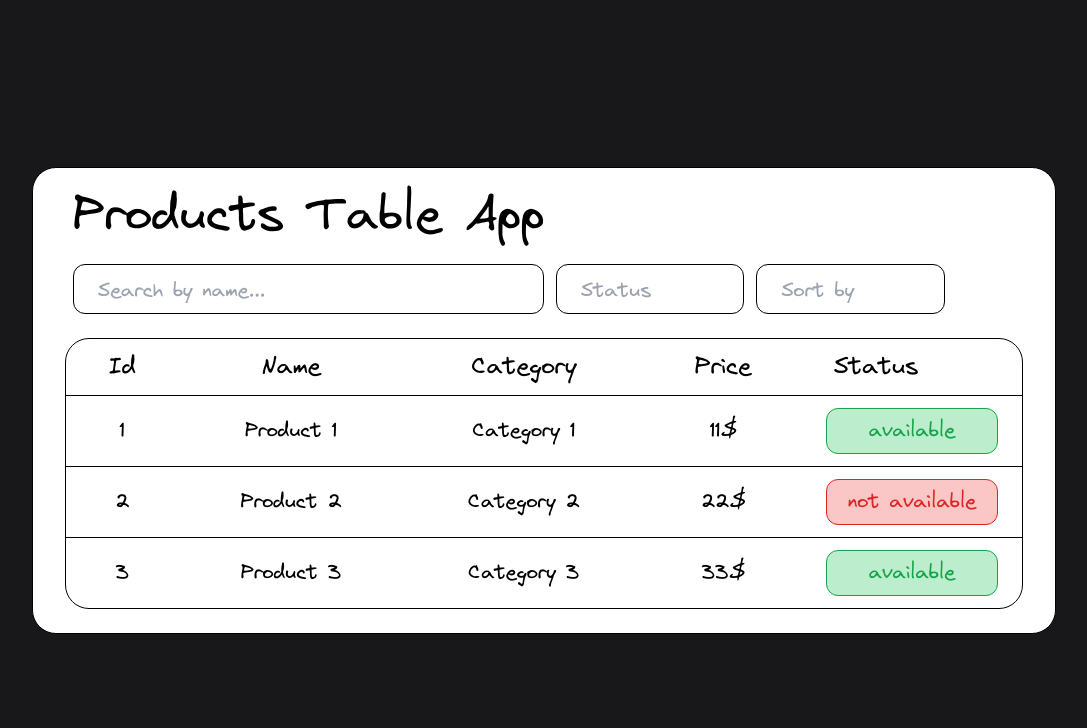
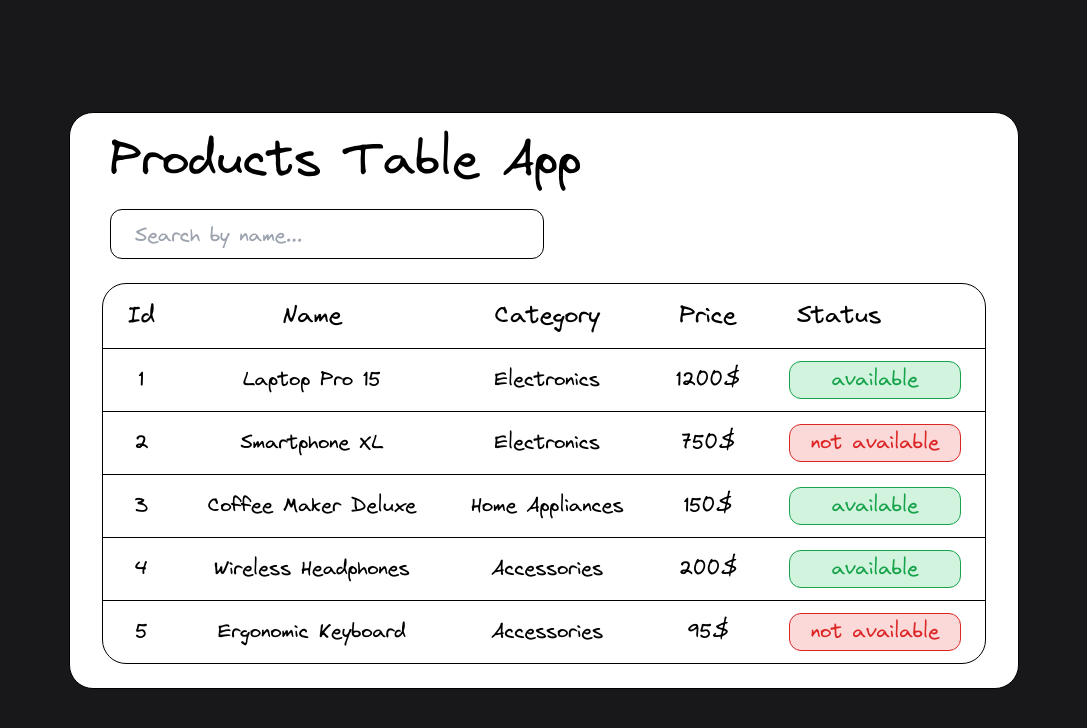
Before and after one commit to H1V35/envy-camp, a React (Vite) app in the folder technical-tests/02-products-app/: page / in a window 1280 px wide. Shown: the top 728 px of the page, without its empty margins (96-1183 px from the left). Built offline with nearby package versions, Linux system fonts and the light colour scheme.

Commit message:
✨ feat: Add ProductsList.tsx and ProductsListItem.tsx components; implement product list filtering by name

```diff
--- a/technical-tests/02-products-app/src/App.tsx
+++ b/technical-tests/02-products-app/src/App.tsx
@@ -1,95 +1,57 @@
-const statusVariants = {
-  available:
-    "px-4 py-2 bg-green-500 bg-opacity-30 border rounded-xl border-solid border-green-600 text-green-600",
-  notAvailable:
-    "px-4 py-2 bg-red-500 bg-opacity-30 border rounded-xl border-solid border-red-600 text-red-600",
+import { useState, ChangeEvent } from "react";
+
+import productsFromJSON from "./lib/products.json";
+import { ProductsList } from "./components/ProductsList";
+
+export type Product = {
+  id: number;
+  name: string;
+  category: string;
+  price: number;
+  available: boolean;
 };
 
+const products = productsFromJSON;
+
 export function App() {
+  const [nameFilter, setNameFilter] = useState("");
+
+  const filterAndSortProducts = () => {
+    if (!nameFilter?.trim()) return products;
+
+    const filteredProducts = products.filter((product) => {
+      return product.name.toLowerCase().includes(nameFilter.toLowerCase());
+    });
+
+    return filteredProducts;
+  };
+
+  const handleNameChange = (e: ChangeEvent<HTMLInputElement>) => {
+    const { value } = e.target;
+    setNameFilter(value);
+
+    filterAndSortProducts();
+  };
+
   return (
-    <main className="min-w-[800px] px-8 py-6 flex flex-col justify-between gap-6 bg-white border rounded-3xl border-solid border-black">
+    <main className="min-w-[950px] px-8 py-6 flex flex-col justify-between gap-6 bg-white border rounded-3xl border-solid border-black">
       <h1 className="px-2 text-5xl">Products Table App</h1>
 
       <section className="px-2">
-        <form
-          // onSubmit={handleFormSubmit}
-          className="flex gap-3 text-xl"
-        >
+        <form className="flex gap-3 text-xl">
           <input
             type="text"
-            // value={filter.name}
-            // onChange={handleInputChange}
+            value={nameFilter}
+            onChange={handleNameChange}
             name="name"
             placeholder="Search by name..."
             className="w-[50%] px-6 pt-3 pb-2 bg-white border rounded-xl border-solid border-black focus:outline-purple-300"
-          />
-
-          <input
-            type="text"
-            // value={filter.status}
-            // onChange={handleInputChange}
-            name="status"
-            placeholder="Status"
-            className="w-[20%] px-6 pt-3 pb-2 bg-white border rounded-xl border-solid border-black focus:outline-purple-300"
-          />
-
-          <input
-            type="text"
-            // value={filter.sort}
-            // onChange={handleInputChange}
-            name="sortBy"
-            placeholder="Sort by"
-            className="w-[20%] px-6 pt-3 pb-2 bg-white border rounded-xl border-solid border-black focus:outline-purple-300"
           />
         </form>
       </section>
 
       <section className="overflow-hidden border rounded-3xl border-black">
-        <table className="min-w-full table-auto divide-y divide-black text-center">
-          <thead className="text-2xl">
-            <tr>
-              <th className="px-6 py-3">Id</th>
-              <th className="px-6 py-3">Name</th>
-              <th className="px-6 py-3">Category</th>
-              <th className="px-6 py-3">Price</th>
-              <th className="w-[220px] px-8 py-3 text-start">Status</th>
-            </tr>
-          </thead>
-
-          <tbody className="divide-y divide-black text-xl">
-            <tr>
-              <td className="px-6 py-3">1</td>
-              <td className="px-6 py-3">Product 1</td>
-              <td className="px-6 py-3">Category 1</td>
-              <td className="px-6 py-3">11$</td>
-              <td className="w-[220px] px-6 py-3">
-                <div className={`${statusVariants.available}`}>available</div>
-              </td>
-            </tr>
-
-            <tr>
-              <td className="px-6 py-3">2</td>
-              <td className="px-6 py-3">Product 2</td>
-              <td className="px-6 py-3">Category 2</td>
-              <td className="px-6 py-3">22$</td>
-              <td className="w-[220px] px-6 py-3">
-                <div className={`${statusVariants.notAvailable}`}>
-                  not available
-                </div>
-              </td>
-            </tr>
-
-            <tr>
-              <td className="px-6 py-3">3</td>
-              <td className="px-6 py-3">Product 3</td>
-              <td className="px-6 py-3">Category 3</td>
-              <td className="px-6 py-3">33$</td>
-              <td className="w-[220px] px-6 py-3">
-                <div className={`${statusVariants.available}`}>available</div>
-              </td>
-            </tr>
-          </tbody>
-        </table>
+        <ProductsList products={filterAndSortProducts()} />
       </section>
     </main>
   );
--- /dev/null
+++ b/technical-tests/02-products-app/src/components/Filter.tsx
@@ -0,0 +1,35 @@
+export function Filter() {
+  return (
+    <form
+      // onSubmit={handleFormSubmit}
+      className="flex gap-3 text-xl"
+    >
+      <input
+        type="text"
+        // value={filter.name}
+        // onChange={handleInputChange}
+        name="name"
+        placeholder="Search by name..."
+        className="w-[50%] px-6 pt-3 pb-2 bg-white border rounded-xl border-solid border-black focus:outline-purple-300"
+      />
+
+      <input
+        type="text"
+        // value={filter.status}
+        // onChange={handleInputChange}
+        name="status"
+        placeholder="Status"
+        className="w-[20%] px-6 pt-3 pb-2 bg-white border rounded-xl border-solid border-black focus:outline-purple-300"
+      />
+
+      <input
+        type="text"
+        // value={filter.sort}
+        // onChange={handleInputChange}
+        name="sortBy"
+        placeholder="Sort by"
+        className="w-[20%] px-6 pt-3 pb-2 bg-white border rounded-xl border-solid border-black focus:outline-purple-300"
+      />
+    </form>
+  );
+}
--- /dev/null
+++ b/technical-tests/02-products-app/src/components/ProductsList.tsx
@@ -0,0 +1,36 @@
+import { ProductsListItem } from "./ProductsListItem";
+import { Product } from "../App";
+
+type ProductsListProps = {
+  products: Product[];
+};
+
+export function ProductsList({ products }: ProductsListProps) {
+  return (
+    <>
+      {products.length ? (
+        <table className="min-w-full table-auto divide-y divide-black text-center">
+          <thead className="text-2xl">
+            <tr>
+              <th className="px-6 py-4">Id</th>
+              <th className="px-6 py-4">Name</th>
+              <th className="px-6 py-4">Category</th>
+              <th className="px-6 py-4">Price</th>
+              <th className="w-[220px] px-8 py-4 text-start">Status</th>
+            </tr>
+          </thead>
+
+          <tbody className="divide-y divide-black text-xl">
+            {products?.map((product) => {
+              return <ProductsListItem key={product.id} product={product} />;
+            })}
+          </tbody>
+        </table>
+      ) : (
+        <h2 className="px-6 pt-5 pb-3 text-center text-4xl text-red-500">
+          No results found
+        </h2>
+      )}
+    </>
+  );
+}
--- /dev/null
+++ b/technical-tests/02-products-app/src/components/ProductsListItem.tsx
@@ -0,0 +1,36 @@
+import { Product } from "../App";
+
+const statusVariants = {
+  available:
+    "px-4 py-1 bg-green-500 bg-opacity-20 border rounded-xl border-solid border-green-600 text-green-600",
+  notAvailable:
+    "px-4 py-1 bg-red-500 bg-opacity-20 border rounded-xl border-solid border-red-600 text-red-600",
+};
+
+type ProductsListItemProps = {
+  product: Product;
+};
+
+export function ProductsListItem({
+  product: { id, name, category, price, available },
+}: ProductsListItemProps) {
+  return (
+    <tr>
+      <td className="px-6 py-4">{id}</td>
+      <td className="px-6 py-4">{name}</td>
+      <td className="px-6 py-4">{category}</td>
+      <td className="px-6 py-4">{price}$</td>
+      <td className="w-[220px] px-6 py-3">
+        <div
+          className={
+            available
+              ? `${statusVariants.available}`
+              : `${statusVariants.notAvailable}`
+          }
+        >
+          {available ? "available" : "not available"}
+        </div>
+      </td>
+    </tr>
+  );
+}
```
